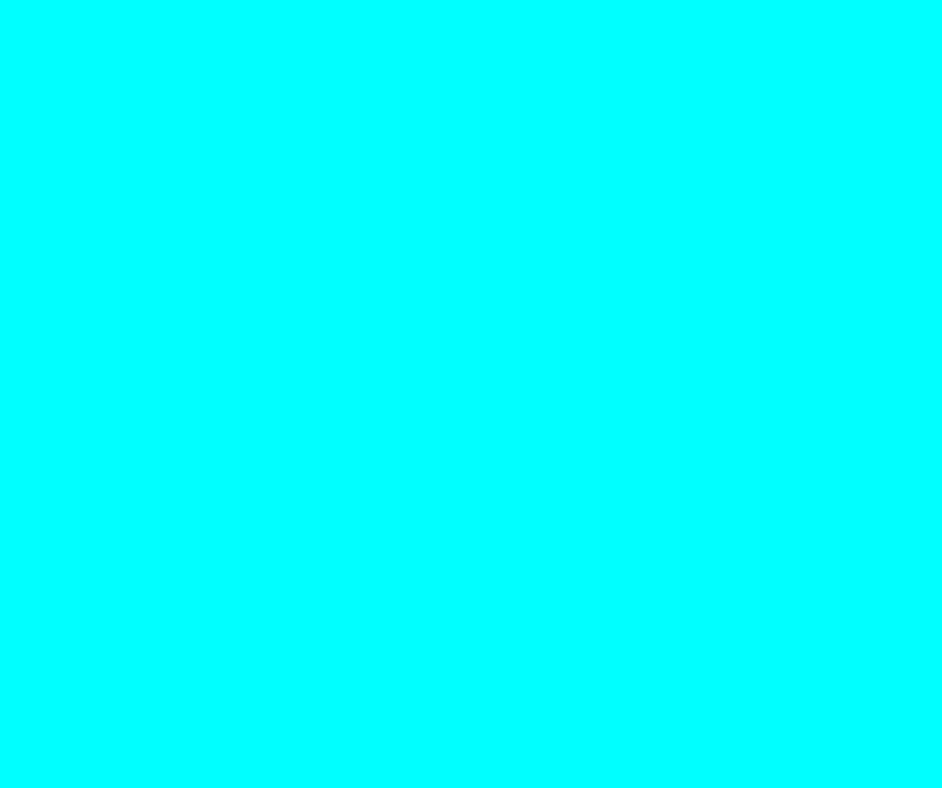
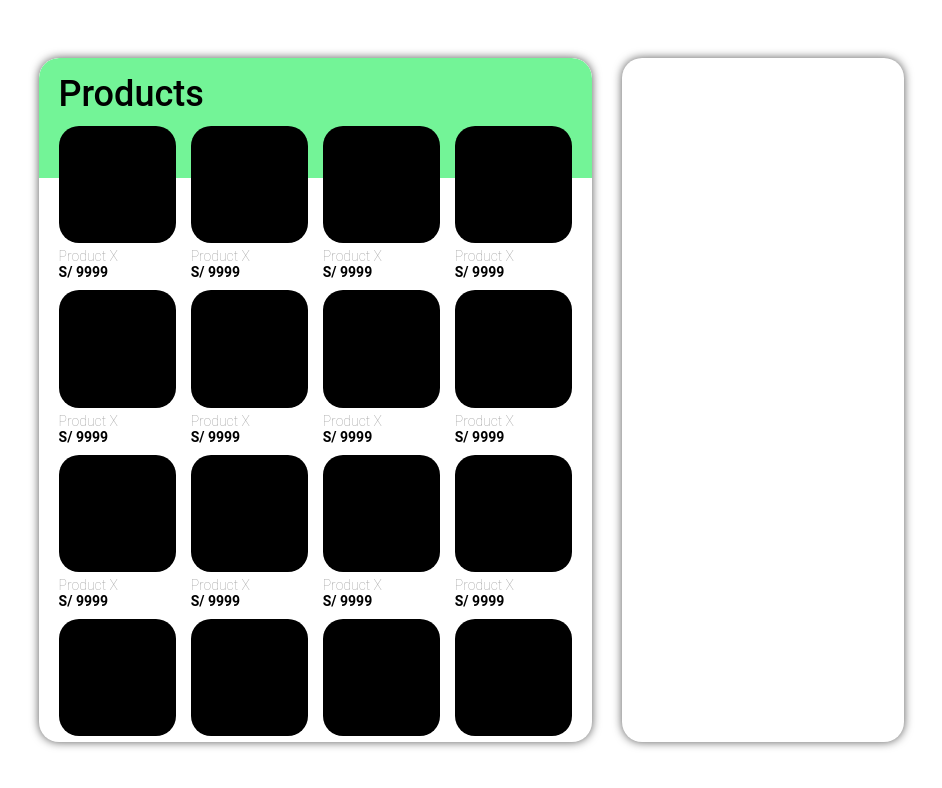
Before and after one commit to SebastianBran/Shopping-cart, a React (Create React App) app: page / in a window 1280 px wide. Shown: the top 788 px of the page, without its empty margins (168-1110 px from the left). Built offline with nearby package versions, Linux system fonts and the light colour scheme.

Commit message:
item designed

```diff
--- a/public/index.html
+++ b/public/index.html
@@ -28,7 +28,7 @@
   </head>
   <body>
     <noscript>You need to enable JavaScript to run this app.</noscript>
-    <div id="root"></div>
+    <div id="root" style="height: 100%;"></div>
     <!--
       This HTML file is a template.
       If you open it directly in the browser, you will see an empty page.
--- a/src/App.css
+++ b/src/App.css
@@ -1,4 +1,19 @@
 .App {
-  background-color: aqua;
-  height: 100vh;
+	display: flex;
+	align-items: center;
+	justify-content: center;
+
+	height: 100vh;
+	width: 1fr;
 }
+
+.Board {
+	display: grid;
+	grid-template-columns: 65% 35%;
+
+	align-items: center;
+	justify-items: center;
+
+	height: 90%;
+	width: 70%;
+}
--- a/src/App.js
+++ b/src/App.js
@@ -1,10 +1,17 @@
 import './App.css';
 import React from 'react'
+import Products from './components/Products'
+import ShoppingCart from './components/Shopping-cart'
 
 class App extends React.Component {
 	render() {
 		return (
-			<div className="App"></div>
+			<div className="App">
+				<div className="Board">
+					<Products/>
+					<ShoppingCart/>
+				</div>
+			</div>
 		);
 	}
 }
--- /dev/null
+++ b/src/components/Products.css
@@ -0,0 +1,91 @@
+.Container-products {
+    display: grid;
+    grid-template-rows: 10% 90%;
+    position: relative;
+
+    width: 95%;
+    height: 95%;
+
+    background: #FFFFFF;
+    box-shadow: 0px 0px 10px #595959;
+    border-radius: 20px;
+
+    box-sizing: border-box;
+    padding-left: 20px;
+    padding-right: 20px;
+
+    overflow-y: hidden;
+}
+
+.Background-products {
+    position: absolute;
+    top: 0px;
+
+    height: 120px;
+    width: 100%;
+
+    background-color: #73F497;
+    border-radius: 20px 20px 0px 0px;
+}
+
+.Title-products {
+    position: relative;
+    z-index: 10;
+    top: 15px;
+
+    font-size: 36px;
+    font-weight: 500;
+}
+
+.Container-items {
+    display: grid;
+    grid-template-columns: repeat(4, 1fr);
+
+    column-gap: 15px;
+    row-gap: 10px;
+
+    position: relative;
+    z-index: 10;
+    top: 0px;
+
+    width: 100%;
+    height: 100%;
+
+    overflow-y: scroll;
+}
+
+/* ITEM */
+
+.Item {
+    display: flex;
+
+    flex-direction: column;
+    width: 100%;
+}
+
+.Container-image-item {
+    width: 100%;
+    height: 85%;
+    background-color: black;
+    border-radius: 20px;
+    margin-bottom: 5px;
+}
+
+.Container-image-item:after {
+    content: '';
+    display: block;
+    padding-bottom: 100%;
+}
+
+.Name-item {
+    font-weight: 100;
+    font-size: 14px;
+    line-height: 16px;
+    color: #9b9b9b;
+}
+
+.Price-item {
+    font-weight: bolder;
+    font-size: 14px;
+    line-height: 16px;
+}
--- a/src/components/Products.js
+++ b/src/components/Products.js
@@ -1,7 +1,99 @@
 import React from 'react'
+import './Products.css'
+
+function Item(props) {
+    return(
+        <div className="Item">
+            <div className="Container-image-item"></div>
+            <div className="Name-item">{props.name}</div>
+            <div className="Price-item">S/ {props.price}</div>
+        </div>
+    );
+}
 
 class Products extends React.Component {
-
+    render() {
+        return(
+            <div className="Container-products">
+                <div className="Background-products"></div>
+                <div className="Title-products">Products</div>
+                <div className="Container-items">
+                    <Item
+                        name="Product X"
+                        price="9999"
+                    />
+                    <Item
+                        name="Product X"
+                        price="9999"
+                    />
+                    <Item
+                        name="Product X"
+                        price="9999"
+                    />
+                    <Item
+                        name="Product X"
+                        price="9999"
+                    />
+                    <Item
+                        name="Product X"
+                        price="9999"
+                    />
+                    <Item
+                        name="Product X"
+                        price="9999"
+                    />
+                    <Item
+                        name="Product X"
+                        price="9999"
+                    />
+                    <Item
+                        name="Product X"
+                        price="9999"
+                    />
+                     <Item
+                        name="Product X"
+                        price="9999"
+                    />
+                    <Item
+                        name="Product X"
+                        price="9999"
+                    />
+                    <Item
+                        name="Product X"
+                        price="9999"
+                    />
+                    <Item
+                        name="Product X"
+                        price="9999"
+                    />
+                    <Item
+                        name="Product X"
+                        price="9999"
+                    />
+                    <Item
+                        name="Product X"
+                        price="9999"
+                    />
+                    <Item
+                        name="Product X"
+                        price="9999"
+                    />
+                    <Item
+                        name="Product X"
+                        price="9999"
+                    />
+                    <Item
+                        name="Product X"
+                        price="9999"
+                    />
+                    <Item
+                        name="Product X"
+                        price="9999"
+                    />
+                </div>
+            </div>
+        );
+    }
 }
 
 export default Products;
--- /dev/null
+++ b/src/components/Shopping-cart.css
@@ -0,0 +1,11 @@
+.Shopping-cart {
+    display: grid;
+    position: relative;
+
+    width: 90%;
+    height: 95%;
+
+    background: #FFFFFF;
+    box-shadow: 0px 0px 10px #595959;
+    border-radius: 20px;
+}
--- /dev/null
+++ b/src/components/Shopping-cart.js
@@ -0,0 +1,12 @@
+import React from 'react'
+import './Shopping-cart.css'
+
+class ShoppingCart extends React.Component {
+    render() {
+        return(
+            <div className="Shopping-cart"></div>
+        );
+    }
+}
+
+export default ShoppingCart;
--- a/src/index.css
+++ b/src/index.css
@@ -1,8 +1,6 @@
 body {
   margin: 0;
-  font-family: -apple-system, BlinkMacSystemFont, 'Segoe UI', 'Roboto', 'Oxygen',
-    'Ubuntu', 'Cantarell', 'Fira Sans', 'Droid Sans', 'Helvetica Neue',
-    sans-serif;
+  font-family: 'Roboto', 'Oxygen', 'Ubuntu', 'Cantarell', 'Fira Sans', 'Droid Sans', 'Helvetica Neue', sans-serif;
   -webkit-font-smoothing: antialiased;
   -moz-osx-font-smoothing: grayscale;
 }
```
